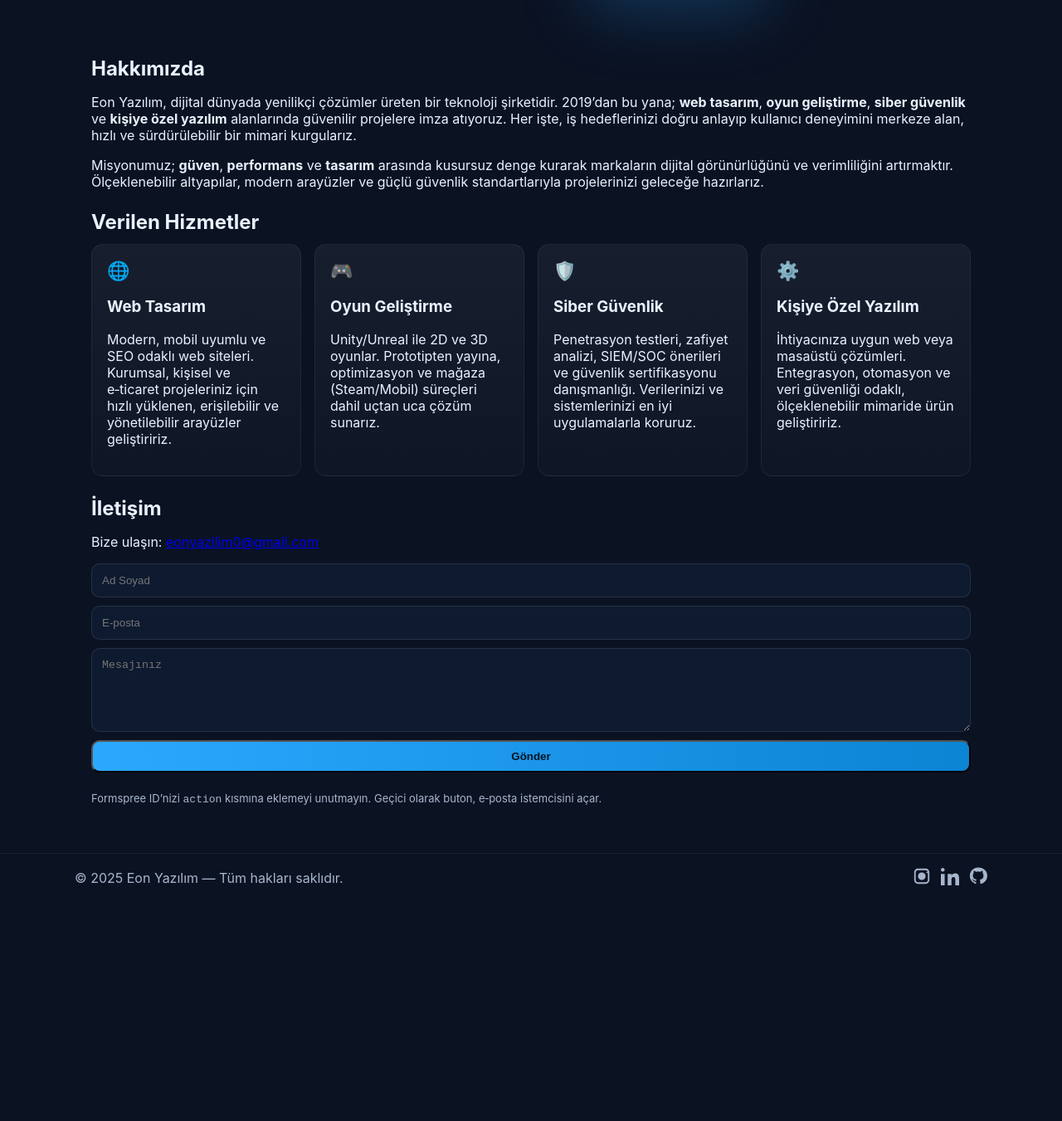
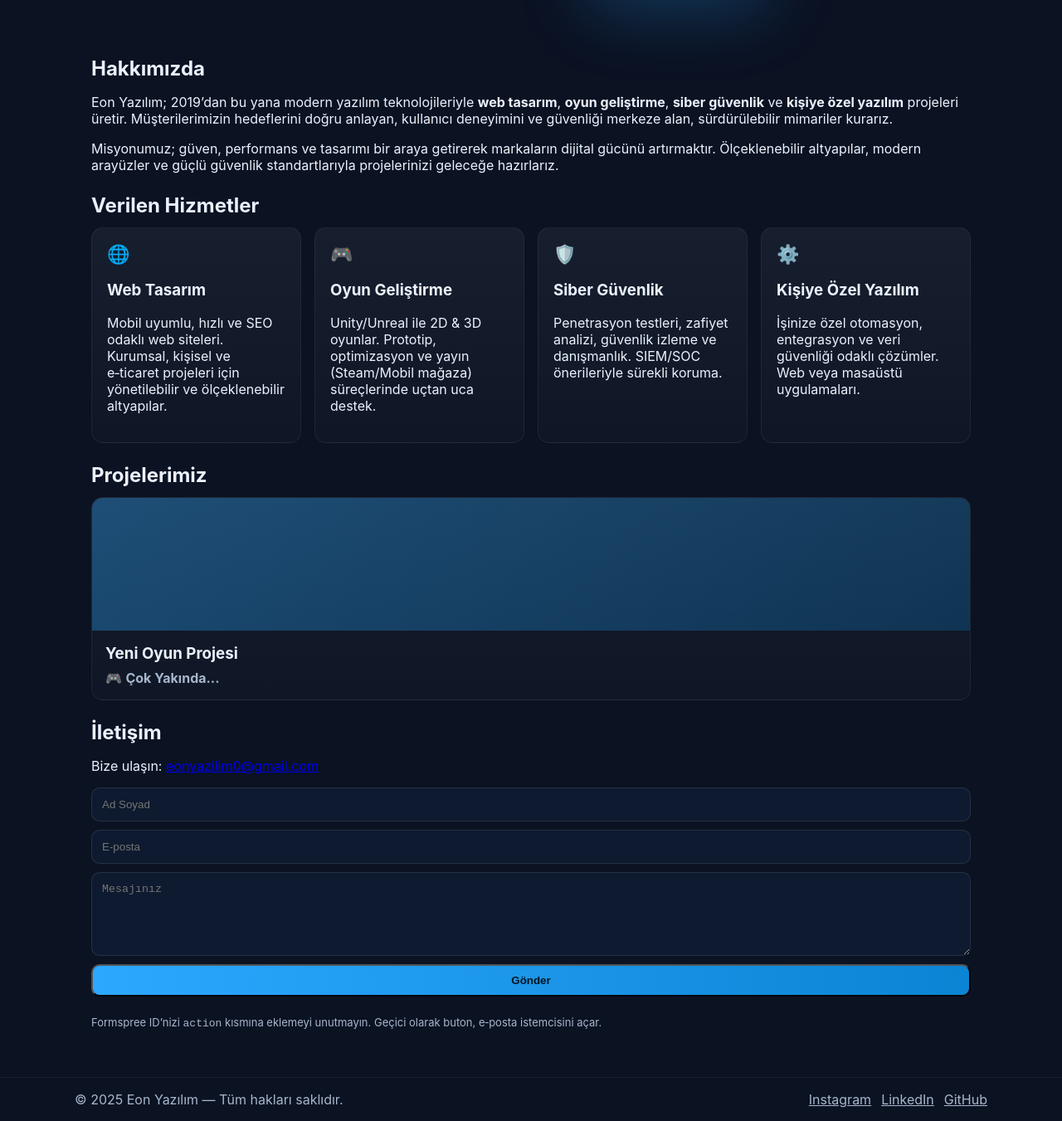
Before and after one commit to eonyazilim0/eon-yazilim, a plain HTML site: page index.html in a window 1280 px wide. Shown: the part 363-1714 px from the top of the page at 83% size. Before the commit the page ends 1450 px from the top, so only its background shows below. Drawn offline with Linux system fonts and the light colour scheme.

Commit message:
v2: mobil optimizasyon + projeler + tema + preloader + SEO

```diff
--- a/index.html
+++ b/index.html
@@ -4,29 +4,29 @@
   <meta charset="utf-8" />
   <meta name="viewport" content="width=device-width, initial-scale=1" />
   <title>Eon Yazılım — Web Tasarım, Oyun Geliştirme ve Siber Güvenlik</title>
-  <meta name="description" content="Eon Yazılım: Web tasarım, oyun geliştirme, siber güvenlik ve kişiye özel yazılım çözümleri. Modern, hızlı ve güvenli hizmetler." />
+  <meta name="description" content="Modern yazılım çözümleri: Web tasarım, oyun geliştirme, siber güvenlik ve kişiye özel yazılım. Eon Yazılım ile geleceği kodlayın." />
+  <meta name="keywords" content="eon yazılım, yazılım şirketi, web tasarım, oyun geliştirme, siber güvenlik, özel yazılım" />
+  <meta name="author" content="Eon Yazılım" />
   <link rel="canonical" href="https://eonyazilim0.github.io/eon-yazilim/" />
+  <meta property="og:title" content="Eon Yazılım — Geleceği Kodluyoruz" />
+  <meta property="og:description" content="Web tasarım, oyun geliştirme, siber güvenlik ve özel yazılım çözümleri." />
+  <meta property="og:image" content="https://eonyazilim0.github.io/eon-yazilim/logo.png" />
   <link rel="icon" type="image/png" sizes="32x32" href="favicon-32.png" />
   <link rel="stylesheet" href="style.css" />
 </head>
 <body>
-  <div id="preloader">
-    <div class="spinner"></div>
-    <div class="preloader-text">Eon Yazılım</div>
-  </div>
-
+  <div id="preloader"><div class="spinner"></div><div class="preloader-text">Eon Yazılım</div></div>
   <header class="header">
     <div class="container nav">
       <a href="#anasayfa" class="brand" aria-label="Eon Yazılım">
-        <img src="https://eonyazilim0.github.io/eon-yazilim/logo.png?v=2" alt="Eon Yazılım Logosu" />
+        <img src="https://eonyazilim0.github.io/eon-yazilim/logo.png?v=3" alt="Eon Yazılım Logosu" />
         <span class="brand-name">Eon Yazılım</span>
       </a>
-      <button class="hamburger" aria-label="Menüyü Aç/Kapat" id="hamburgerBtn">
-        <span></span><span></span><span></span>
-      </button>
+      <button class="hamburger" aria-label="Menüyü Aç/Kapat" id="hamburgerBtn"><span></span><span></span><span></span></button>
       <nav class="menu" id="menu">
         <a href="#hakkimizda">Hakkımızda</a>
         <a href="#hizmetler">Hizmetler</a>
+        <a href="#projeler">Projeler</a>
         <a href="#iletisim">İletişim</a>
         <button id="themeToggle" class="theme-toggle" aria-label="Tema Değiştir">🌙</button>
       </nav>
@@ -37,46 +37,41 @@
     <section id="anasayfa" class="hero reveal">
       <div class="hero-text">
         <h1>Eon Yazılım ile Geleceği Kodlayın</h1>
-        <p>Web tasarım, oyun geliştirme ve siber güvenlik alanlarında güvenilir ve ölçeklenebilir çözümler üretiyoruz. Performans, güvenlik ve estetiği bir araya getirerek markanızın dijital gücünü artırıyoruz.</p>
+        <p>Web tasarım, oyun geliştirme ve siber güvenlik alanlarında güvenilir, ölçeklenebilir ve performans odaklı çözümler üretiyoruz.</p>
         <div class="actions">
           <a href="#hizmetler" class="btn">Hizmetleri Keşfet</a>
           <a href="#iletisim" class="btn btn-ghost">Teklif Al</a>
         </div>
       </div>
-      <div class="hero-visual">
-        <img class="hero-logo" src="https://eonyazilim0.github.io/eon-yazilim/logo.png?v=2" alt="Eon Yazılım Logo">
-      </div>
+      <div class="hero-visual"><img class="hero-logo" src="https://eonyazilim0.github.io/eon-yazilim/logo.png?v=3" alt="Eon Yazılım Logo"></div>
     </section>
 
     <section id="hakkimizda" class="section reveal">
       <h2>Hakkımızda</h2>
-      <p>Eon Yazılım, dijital dünyada yenilikçi çözümler üreten bir teknoloji şirketidir. 2019’dan bu yana; <strong>web tasarım</strong>, <strong>oyun geliştirme</strong>, <strong>siber güvenlik</strong> ve <strong>kişiye özel yazılım</strong> alanlarında güvenilir projelere imza atıyoruz. Her işte, iş hedeflerinizi doğru anlayıp kullanıcı deneyimini merkeze alan, hızlı ve sürdürülebilir bir mimari kurgularız.</p>
-      <p>Misyonumuz; <strong>güven</strong>, <strong>performans</strong> ve <strong>tasarım</strong> arasında kusursuz denge kurarak markaların dijital görünürlüğünü ve verimliliğini artırmaktır. Ölçeklenebilir altyapılar, modern arayüzler ve güçlü güvenlik standartlarıyla projelerinizi geleceğe hazırlarız.</p>
+      <p>Eon Yazılım; 2019’dan bu yana modern yazılım teknolojileriyle <strong>web tasarım</strong>, <strong>oyun geliştirme</strong>, <strong>siber güvenlik</strong> ve <strong>kişiye özel yazılım</strong> projeleri üretir. Müşterilerimizin hedeflerini doğru anlayan, kullanıcı deneyimini ve güvenliği merkeze alan, sürdürülebilir mimariler kurarız.</p>
+      <p>Misyonumuz; güven, performans ve tasarımı bir araya getirerek markaların dijital gücünü artırmaktır. Ölçeklenebilir altyapılar, modern arayüzler ve güçlü güvenlik standartlarıyla projelerinizi geleceğe hazırlarız.</p>
     </section>
 
     <section id="hizmetler" class="section reveal">
       <h2>Verilen Hizmetler</h2>
       <div class="grid">
-        <article class="card">
-          <div class="icon">🌐</div>
-          <h3>Web Tasarım</h3>
-          <p>Modern, mobil uyumlu ve SEO odaklı web siteleri. Kurumsal, kişisel ve e‑ticaret projeleriniz için hızlı yüklenen, erişilebilir ve yönetilebilir arayüzler geliştiririz.</p>
-        </article>
-        <article class="card">
-          <div class="icon">🎮</div>
-          <h3>Oyun Geliştirme</h3>
-          <p>Unity/Unreal ile 2D ve 3D oyunlar. Prototipten yayına, optimizasyon ve mağaza (Steam/Mobil) süreçleri dahil uçtan uca çözüm sunarız.</p>
-        </article>
-        <article class="card">
-          <div class="icon">🛡️</div>
-          <h3>Siber Güvenlik</h3>
-          <p>Penetrasyon testleri, zafiyet analizi, SIEM/SOC önerileri ve güvenlik sertifikasyonu danışmanlığı. Verilerinizi ve sistemlerinizi en iyi uygulamalarla koruruz.</p>
-        </article>
-        <article class="card">
-          <div class="icon">⚙️</div>
-          <h3>Kişiye Özel Yazılım</h3>
-          <p>İhtiyacınıza uygun web veya masaüstü çözümleri. Entegrasyon, otomasyon ve veri güvenliği odaklı, ölçeklenebilir mimaride ürün geliştiririz.</p>
-        </article>
+        <article class="card"><div class="icon">🌐</div><h3>Web Tasarım</h3><p>Mobil uyumlu, hızlı ve SEO odaklı web siteleri. Kurumsal, kişisel ve e‑ticaret projeleri için yönetilebilir ve ölçeklenebilir altyapılar.</p></article>
+        <article class="card"><div class="icon">🎮</div><h3>Oyun Geliştirme</h3><p>Unity/Unreal ile 2D & 3D oyunlar. Prototip, optimizasyon ve yayın (Steam/Mobil mağaza) süreçlerinde uçtan uca destek.</p></article>
+        <article class="card"><div class="icon">🛡️</div><h3>Siber Güvenlik</h3><p>Penetrasyon testleri, zafiyet analizi, güvenlik izleme ve danışmanlık. SIEM/SOC önerileriyle sürekli koruma.</p></article>
+        <article class="card"><div class="icon">⚙️</div><h3>Kişiye Özel Yazılım</h3><p>İşinize özel otomasyon, entegrasyon ve veri güvenliği odaklı çözümler. Web veya masaüstü uygulamaları.</p></article>
+      </div>
+    </section>
+
+    <section id="projeler" class="section reveal">
+      <h2>Projelerimiz</h2>
+      <div class="projects">
+        <div class="project-card">
+          <div class="project-thumb"></div>
+          <div class="project-info">
+            <h3>Yeni Oyun Projesi</h3>
+            <p>🎮 <strong>Çok Yakında...</strong></p>
+          </div>
+        </div>
       </div>
     </section>
 
@@ -99,15 +94,9 @@
     <div class="container foot">
       <div>© <span id="y"></span> Eon Yazılım — Tüm hakları saklıdır.</div>
       <div class="socials">
-        <a href="#" aria-label="Instagram" title="Instagram">
-          <svg viewBox="0 0 24 24" width="22" height="22" fill="currentColor"><path d="M7 2C4.243 2 2 4.243 2 7v10c0 2.757 2.243 5 5 5h10c2.757 0 5-2.243 5-5V7c0-2.757-2.243-5-5-5H7zm0 2h10c1.654 0 3 1.346 3 3v10c0 1.654-1.346 3-3 3H7c-1.654 0-3-1.346-3-3V7c0-1.654 1.346-3 3-3zm12 2a1 1 0 100 2 1 1 0 000-2zM12 7a5 5 0 100 10 5 5 0 000-10z"/></svg>
-        </a>
-        <a href="#" aria-label="LinkedIn" title="LinkedIn">
-          <svg viewBox="0 0 24 24" width="22" height="22" fill="currentColor"><path d="M4.98 3.5C4.98 4.88 3.87 6 2.5 6S0 4.88 0 3.5 1.12 1 2.5 1 4.98 2.12 4.98 3.5zM0 8.98h5V24H0zM8.98 8.98H14v2.05h.07c.7-1.33 2.4-2.74 4.93-2.74C23.4 8.29 24 12 24 16.26V24h-5v-7.1c0-1.7-.03-3.88-2.36-3.88-2.36 0-2.72 1.84-2.72 3.75V24h-5z"/></svg>
-        </a>
-        <a href="#" aria-label="GitHub" title="GitHub">
-          <svg viewBox="0 0 24 24" width="22" height="22" fill="currentColor"><path d="M12 .5C5.73.5.99 5.24.99 11.5c0 4.85 3.14 8.96 7.49 10.41.55.1.75-.24.75-.53v-2.06c-3.04.66-3.68-1.3-3.68-1.3-.5-1.28-1.23-1.62-1.23-1.62-.99-.67.08-.66.08-.66 1.1.08 1.67 1.12 1.67 1.12.98 1.67 2.58 1.19 3.21.91.1-.71.38-1.19.69-1.46-2.43-.28-4.99-1.21-4.99-5.38 0-1.19.43-2.17 1.13-2.94-.11-.28-.49-1.41.11-2.94 0 0 .92-.3 3.01 1.12a10.4 10.4 0 0 1 5.48 0c2.09-1.42 3.01-1.12 3.01-1.12.6 1.53.22 2.66.11 2.94.7.77 1.13 1.98 1.13 3.17 0 4.18-2.57 5.1-5 5.38.39.34.74 1.01.74 2.05v3.04c0 .29.19.64.76.53A10.99 10.99 0 0 0 24 11.5C24 5.24 19.27.5 12 .5z"/></svg>
-        </a>
+        <a href="https://www.instagram.com/" target="_blank" rel="noopener" aria-label="Instagram" title="Instagram">Instagram</a>
+        <a href="https://www.linkedin.com/" target="_blank" rel="noopener" aria-label="LinkedIn" title="LinkedIn">LinkedIn</a>
+        <a href="https://github.com/" target="_blank" rel="noopener" aria-label="GitHub" title="GitHub">GitHub</a>
       </div>
     </div>
   </footer>
--- a/script.js
+++ b/script.js
@@ -1,13 +1,7 @@
 document.getElementById('y').textContent = new Date().getFullYear();
-document.querySelectorAll('a[href^="#"]').forEach(a => {
-  a.addEventListener('click', e => { const t = document.querySelector(a.getAttribute('href')); if(t){ e.preventDefault(); t.scrollIntoView({behavior:'smooth'}); }});
-});
-const io = new IntersectionObserver((entries)=>{ entries.forEach(e=>{ if(e.isIntersecting){ e.target.classList.add('show'); io.unobserve(e.target);} }); },{threshold:0.15});
-document.querySelectorAll('.reveal').forEach(el=>io.observe(el));
-const html = document.documentElement;
-const savedTheme = localStorage.getItem('theme'); if (savedTheme) html.setAttribute('data-theme', savedTheme);
-const themeBtn = document.getElementById('themeToggle'); const applyIcon = () => themeBtn.textContent = html.getAttribute('data-theme') === 'light' ? '🌙' : '☀️'; applyIcon();
-themeBtn.addEventListener('click', () => { const next = html.getAttribute('data-theme') === 'light' ? 'dark' : 'light'; html.setAttribute('data-theme', next); localStorage.setItem('theme', next); applyIcon(); });
-const menu = document.getElementById('menu'); document.getElementById('hamburgerBtn').addEventListener('click', ()=>{ menu.classList.toggle('open'); });
-const form = document.getElementById('contactForm'); form.addEventListener('submit', (e)=>{ const action = form.getAttribute('action'); if (!action || action.includes('your-id')) { e.preventDefault(); const name = form.querySelector('input[name="name"]').value; const email = form.querySelector('input[name="email"]').value; const msg = form.querySelector('textarea[name="message"]').value; const mailto = `mailto:eonyazilim0@gmail.com?subject=İletişim%20Formu%20-%20${encodeURIComponent(name)}&body=${encodeURIComponent(msg)}%0A%0AGönderen:%20${encodeURIComponent(email)}`; window.location.href = mailto; }});
-window.addEventListener('load', ()=>{ const pre = document.getElementById('preloader'); pre.style.opacity = '0'; setTimeout(()=> pre.style.display = 'none', 300); });
+document.querySelectorAll('a[href^="#"]').forEach(a=>{a.addEventListener('click',e=>{const t=document.querySelector(a.getAttribute('href'));if(t){e.preventDefault();t.scrollIntoView({behavior:'smooth'});}})});
+const io=new IntersectionObserver(es=>{es.forEach(e=>{if(e.isIntersecting){e.target.classList.add('show');io.unobserve(e.target);}})},{threshold:.15});document.querySelectorAll('.reveal').forEach(el=>io.observe(el));
+const html=document.documentElement;const saved=localStorage.getItem('theme');if(saved)html.setAttribute('data-theme',saved);const btn=document.getElementById('themeToggle');const icon=()=>btn.textContent=html.getAttribute('data-theme')==='light'?'🌙':'☀️';icon();btn.addEventListener('click',()=>{const next=html.getAttribute('data-theme')==='light'?'dark':'light';html.setAttribute('data-theme',next);localStorage.setItem('theme',next);icon();});
+const menu=document.getElementById('menu');document.getElementById('hamburgerBtn').addEventListener('click',()=>menu.classList.toggle('open'));
+const form=document.getElementById('contactForm');form.addEventListener('submit',e=>{const a=form.getAttribute('action');if(!a||a.includes('your-id')){e.preventDefault();const n=form.querySelector('input[name="name"]').value;const m=form.querySelector('textarea[name="message"]').value;const mailto=`mailto:eonyazilim0@gmail.com?subject=İletişim%20Formu%20-%20${encodeURIComponent(n)}&body=${encodeURIComponent(m)}`;window.location.href=mailto;}});
+window.addEventListener('load',()=>{const p=document.getElementById('preloader');p.style.opacity='0';setTimeout(()=>p.style.display='none',300)});
--- a/style.css
+++ b/style.css
@@ -1,12 +1,6 @@
-:root{
-  --bg:#0b1222; --surface:#0e1a2f; --text:#eaf2ff; --muted:#a7b6cc;
-  --brand:#2ca8ff; --brand2:#0a84d3; --shadow:rgba(44,168,255,.25);
-}
-html[data-theme='light']{
-  --bg:#f7fbff; --surface:#ffffff; --text:#0c1220; --muted:#4b5563;
-  --brand:#0a84d3; --brand2:#2ca8ff; --shadow:rgba(10,132,211,.18);
-}
-*{box-sizing:border-box} html,body{margin:0;padding:0}
+:root{--bg:#0b1222;--surface:#0e1a2f;--text:#eaf2ff;--muted:#a7b6cc;--brand:#2ca8ff;--brand2:#0a84d3;--shadow:rgba(44,168,255,.25)}
+html[data-theme='light']{--bg:#f7fbff;--surface:#ffffff;--text:#0c1220;--muted:#4b5563;--brand:#0a84d3;--brand2:#2ca8ff;--shadow:rgba(10,132,211,.18)}
+*{box-sizing:border-box}html,body{margin:0;padding:0}
 body{font-family:Inter,system-ui,Segoe UI,Roboto,Arial,sans-serif;background:var(--bg);color:var(--text)}
 #preloader{position:fixed;inset:0;background:var(--bg);display:grid;place-items:center;z-index:9999;gap:12px}
 .spinner{width:38px;height:38px;border-radius:50%;border:3px solid var(--brand);border-top-color:transparent;animation:spin 1s linear infinite}
@@ -23,11 +17,7 @@ body{font-family:Inter,system-ui,Segoe UI,Roboto,Arial,sans-serif;background:var
 .theme-toggle{background:linear-gradient(90deg,var(--brand),var(--brand2));color:#031225;border:none;border-radius:10px;padding:8px 10px;cursor:pointer;font-weight:800}
 .hamburger{display:none;flex-direction:column;gap:5px;background:transparent;border:0;cursor:pointer}
 .hamburger span{width:22px;height:2px;background:var(--text);display:block}
-@media (max-width:900px){
-  .hamburger{display:flex}
-  .menu{position:absolute;right:20px;top:70px;background:var(--surface);padding:12px 14px;border-radius:12px;flex-direction:column;align-items:flex-start;border:1px solid rgba(255,255,255,.06);display:none}
-  .menu.open{display:flex}
-}
+@media (max-width:900px){.hamburger{display:flex}.menu{position:absolute;right:20px;top:70px;background:var(--surface);padding:12px 14px;border-radius:12px;flex-direction:column;align-items:flex-start;border:1px solid rgba(255,255,255,.06);display:none}.menu.open{display:flex}}
 .hero{display:grid;grid-template-columns:1.1fr .9fr;gap:28px;align-items:center;padding:56px 0}
 .hero-text h1{font-size:40px;line-height:1.1;margin:0 0 10px;color:var(--brand)}
 .hero-text p{color:var(--muted);margin:0 0 14px}
@@ -40,6 +30,12 @@ body{font-family:Inter,system-ui,Segoe UI,Roboto,Arial,sans-serif;background:var
 .grid{display:grid;grid-template-columns:repeat(auto-fit,minmax(230px,1fr));gap:16px}
 .card{background:linear-gradient(180deg,rgba(255,255,255,.05),rgba(255,255,255,.02));border:1px solid rgba(255,255,255,.06);border-radius:14px;padding:18px}
 .card .icon{font-size:22px;margin-bottom:6px}
+.projects{display:grid;grid-template-columns:repeat(auto-fit,minmax(260px,1fr));gap:16px}
+.project-card{background:linear-gradient(180deg,rgba(255,255,255,.05),rgba(255,255,255,.02));border:1px solid rgba(255,255,255,.06);border-radius:14px;overflow:hidden}
+.project-thumb{background:linear-gradient(135deg, rgba(44,168,255,.35), rgba(10,132,211,.25));height:160px}
+.project-info{padding:16px}
+.project-info h3{margin:0 0 8px}
+.project-info p{margin:0;color:var(--muted)}
 .contact-form{margin-top:12px;display:flex;flex-direction:column;gap:10px}
 .form-row{display:flex;gap:10px;flex-wrap:wrap}
 .contact-form input,.contact-form textarea{width:100%;padding:12px;border-radius:10px;border:1px solid rgba(255,255,255,.1);background:var(--surface);color:var(--text)}
@@ -51,7 +47,5 @@ body{font-family:Inter,system-ui,Segoe UI,Roboto,Arial,sans-serif;background:var
 .socials a:hover{color:var(--brand)}
 .reveal{opacity:0;transform:translateY(14px);transition:opacity .6s ease, transform .6s ease}
 .reveal.show{opacity:1;transform:none}
-@media (max-width:900px){
-  .hero{grid-template-columns:1fr}
-  .hero-text h1{font-size:32px}
-}
+@media (max-width:900px){.hero{grid-template-columns:1fr}.hero-text h1{font-size:32px}.hero-logo{width:180px;height:180px}}
+@media (max-width:480px){.actions .btn{width:100%;text-align:center}.nav{height:64px}}
```
